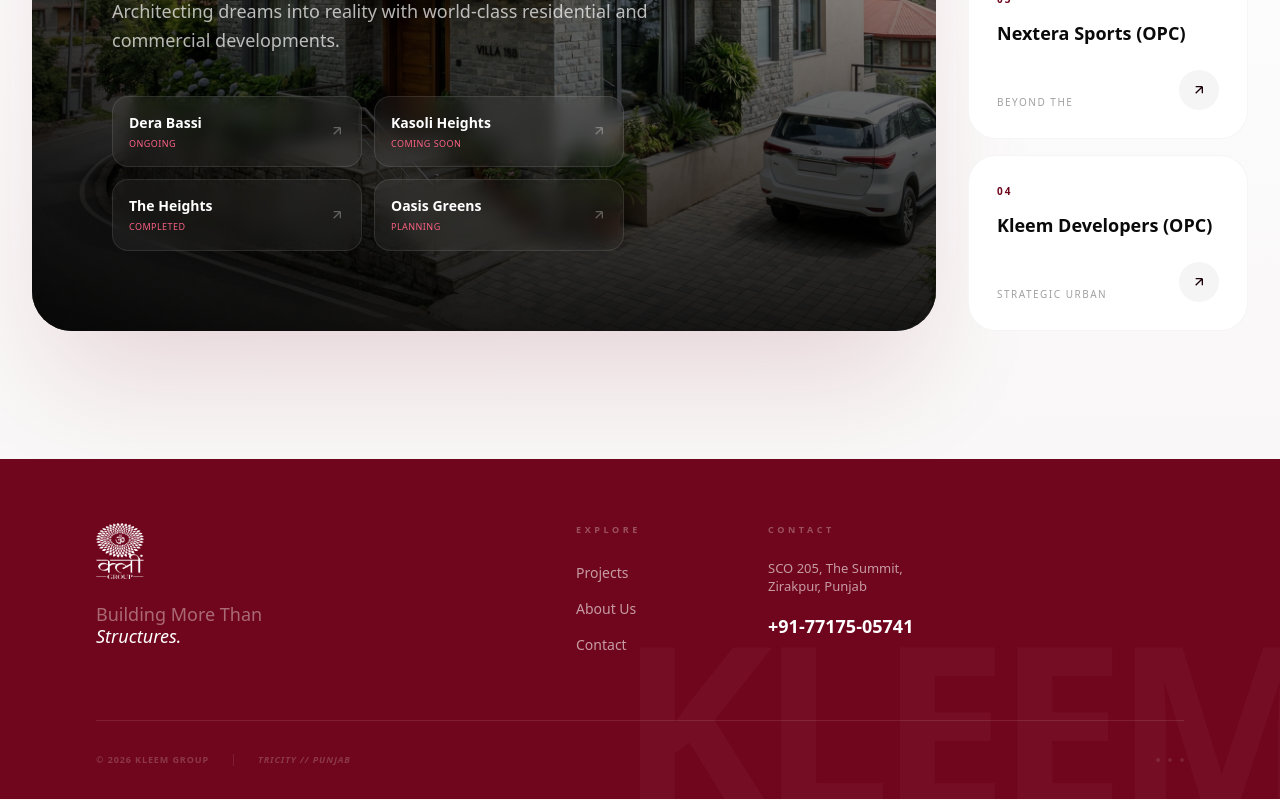
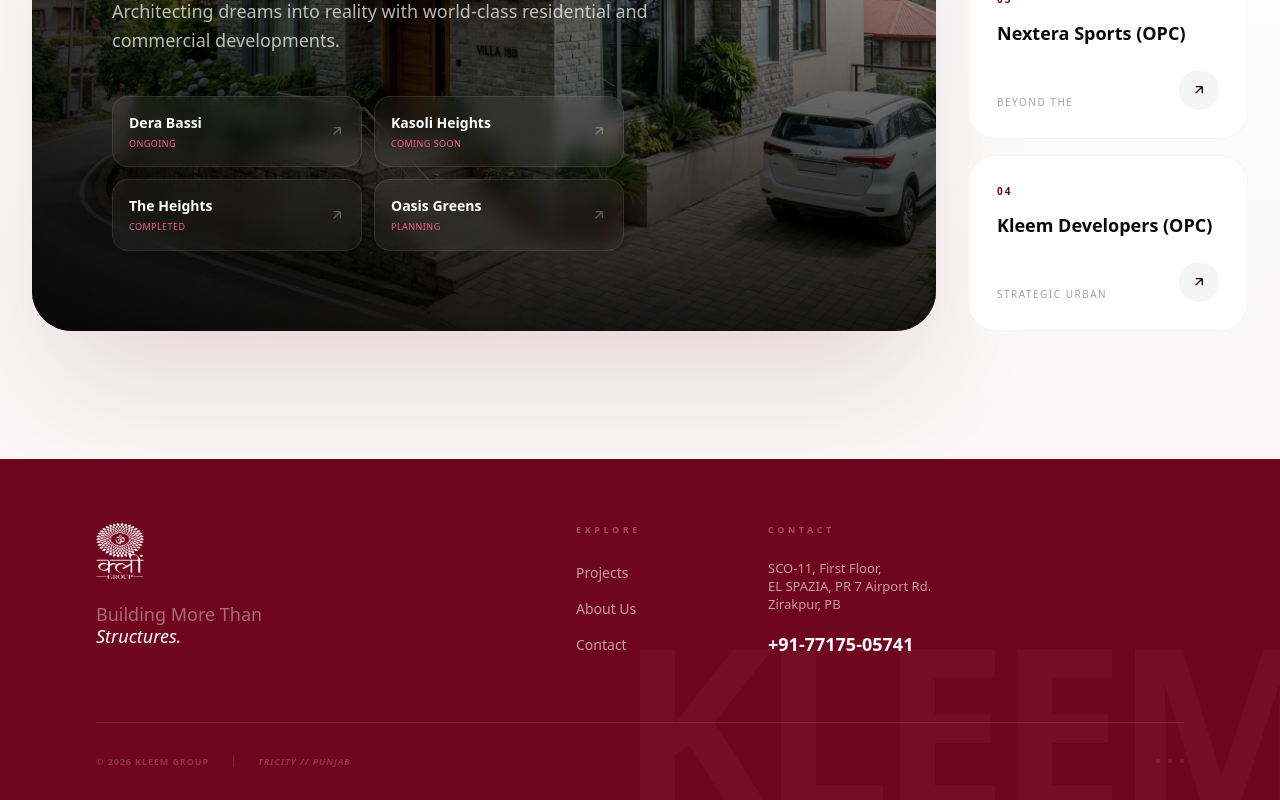
Before and after one commit to KalashMaheshwari/kleem-group, a React (Vite) app: page / in a window 1280 px wide. Shown: the part 1589-2389 px from the top of the page. Built offline with nearby package versions, Linux system fonts and the light colour scheme; a web font is replaced by a local one.

Commit message:
Update Footer.tsx

```diff
--- a/src/components/shared/Footer.tsx
+++ b/src/components/shared/Footer.tsx
@@ -60,7 +60,9 @@
             </h4>
             <div className="space-y-4">
               <p className="text-[13px] text-white/60 leading-snug">
-                SCO 205, The Summit,<br />Zirakpur, Punjab
+                SCO-11, First Floor, <br />
+                EL SPAZIA, PR 7 Airport Rd. <br />
+                Zirakpur, PB
               </p>
               <div className="flex flex-col gap-2">
                 <a href="tel:+917717505741" className="text-lg font-bold text-white hover:text-white/70 transition-colors">
```
